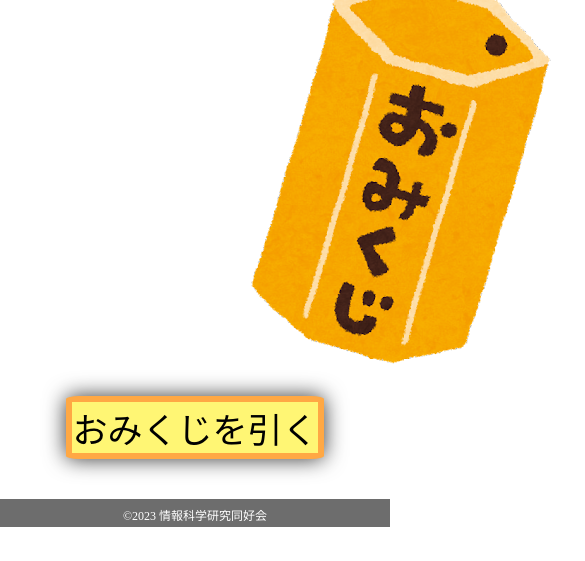
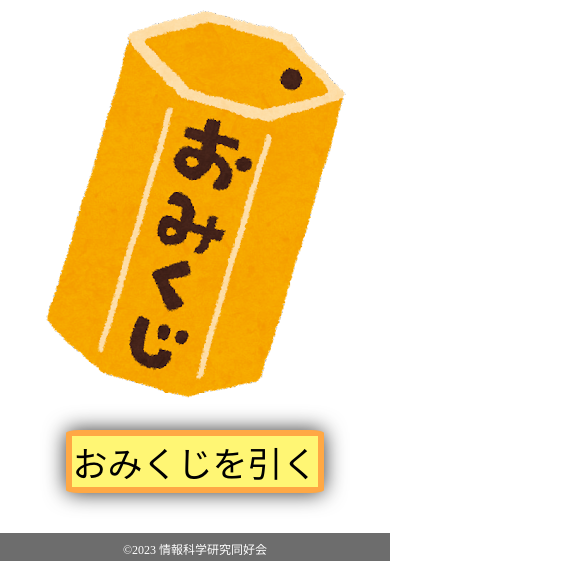
Before and after one commit to OrangeCatsStudio/Omikuji, a plain HTML site: page index.html in a window 390 px wide. Shown: the part 366-927 px from the top of the page, 585 px wide, since content can reach past the window. Before the commit the page ends 893 px from the top, so only its background shows below. Drawn offline with Linux system fonts and the light colour scheme; a web font is replaced by a local one.

Commit message:
to responsive

```diff
--- a/css/index.css
+++ b/css/index.css
@@ -48,7 +48,7 @@ h3{
     inline-size: fit-content;
 }
 .container{
-    width: 800px;
+    max-width: 800px;
     margin: 0 auto;
     text-align: center;
     margin-bottom: 10px;
--- a/index.html
+++ b/index.html
@@ -4,7 +4,7 @@
 
     <head>
         <meta charset="UTF-8">
-        <meta name="viewport" content="width=device-width, initial-scale=1.0">
+        <meta name="viewport" content="width=device-width, initial-scale=1, minimum-scale=1, maximum-scale=1, user-scalable=no">
         <title>おみくじ</title>
         <meta name="description" content="新年の運勢を占うおみくじを引きましょう！">
         <link rel="stylesheet" href="css/reset.css">
```
